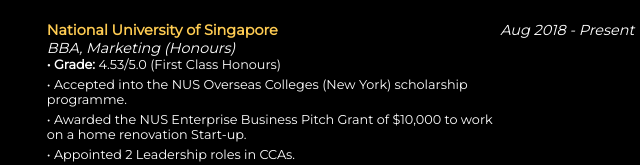
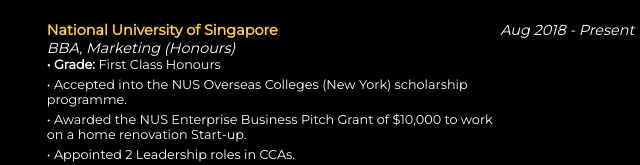
Before and after one commit to mervin-foo/portfolio, a plain HTML site: page index.html in a window 1280 px wide. Shown: the part 1315-1480 px from the top of the page, 291-931 px from the left. Drawn offline with nearby package versions, Linux system fonts and the light colour scheme; a script that the page names is missing.

Commit message:
Update index.html

```diff
--- a/index.html
+++ b/index.html
@@ -237,7 +237,7 @@
           <p id="resuHigh"><strong>National University of Singapore</strong></p>
           <p><em>BBA, Marketing (Honours)</em></p>
           <ul class="List">
-            <li><strong>• Grade: </strong>4.53/5.0 (First Class Honours)</li>
+            <li><strong>• Grade:</strong> First Class Honours</li>
             <li>• Accepted into the NUS Overseas Colleges (New York) scholarship programme.</li>
             <li>• Awarded the NUS Enterprise Business Pitch Grant of $10,000 to work on a home renovation Start-up.</li>
             <li>• Appointed 2 Leadership roles in CCAs.</li>
@@ -275,10 +275,11 @@
           <div>
           </div>
           <ul class="List">
-            <li><strong>• Grade: </strong>4.53/5.0 (First Class Honours)</li>
+            <li><strong>• Grade: </strong>First Class Honours</li>
             <li>• Accepted into the NUS Overseas Colleges (New York) scholarship programme.</li>
             <li>• Awarded the NUS Enterprise Business Pitch Grant of $10,000 to work on a home renovation Start-up.</li>
             <li>• Appointed 2 Leadership roles in CCAs.</li>
+              <li>• Finalist in the Built Environment Case Competition where we built a construction productivity tool.</li>
           </ul>
         </div>
 
```
